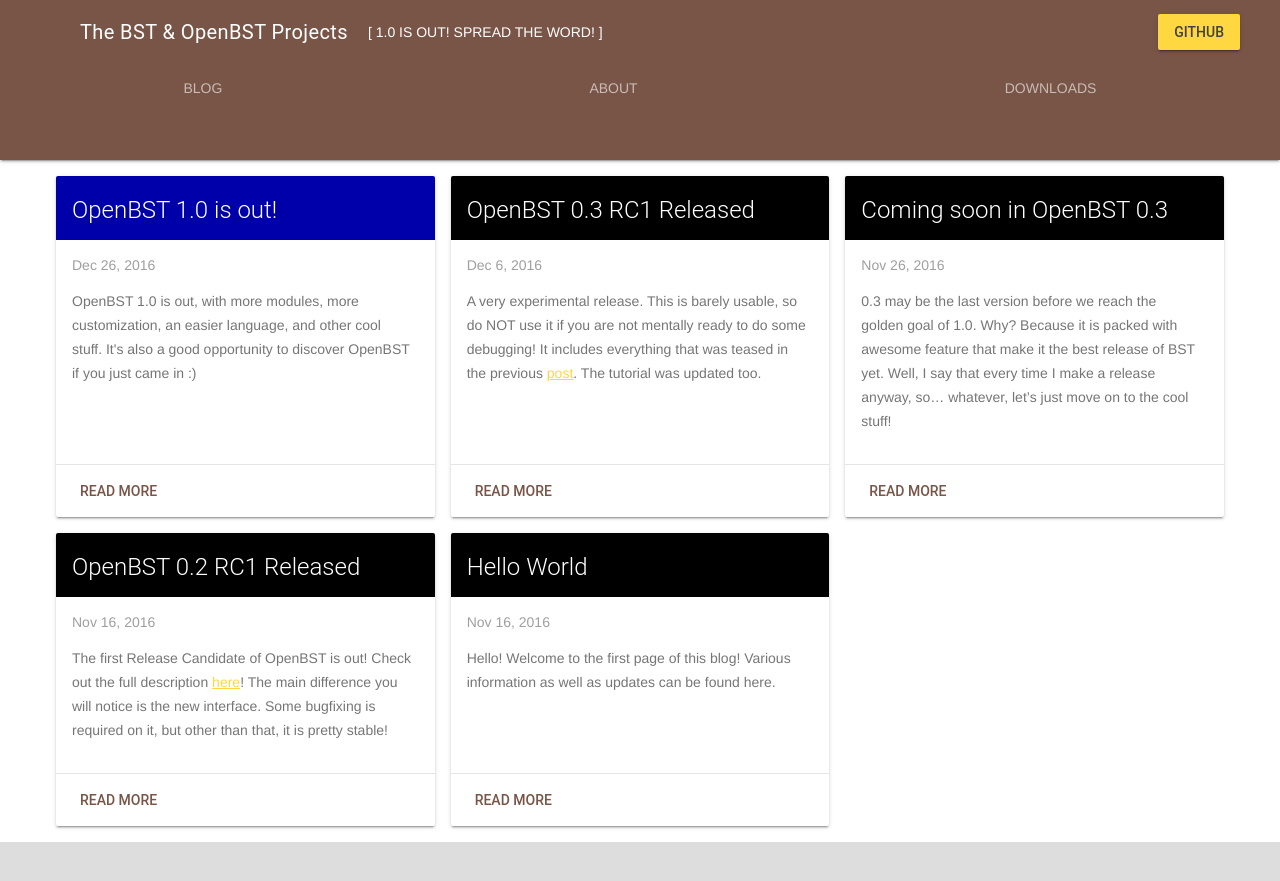
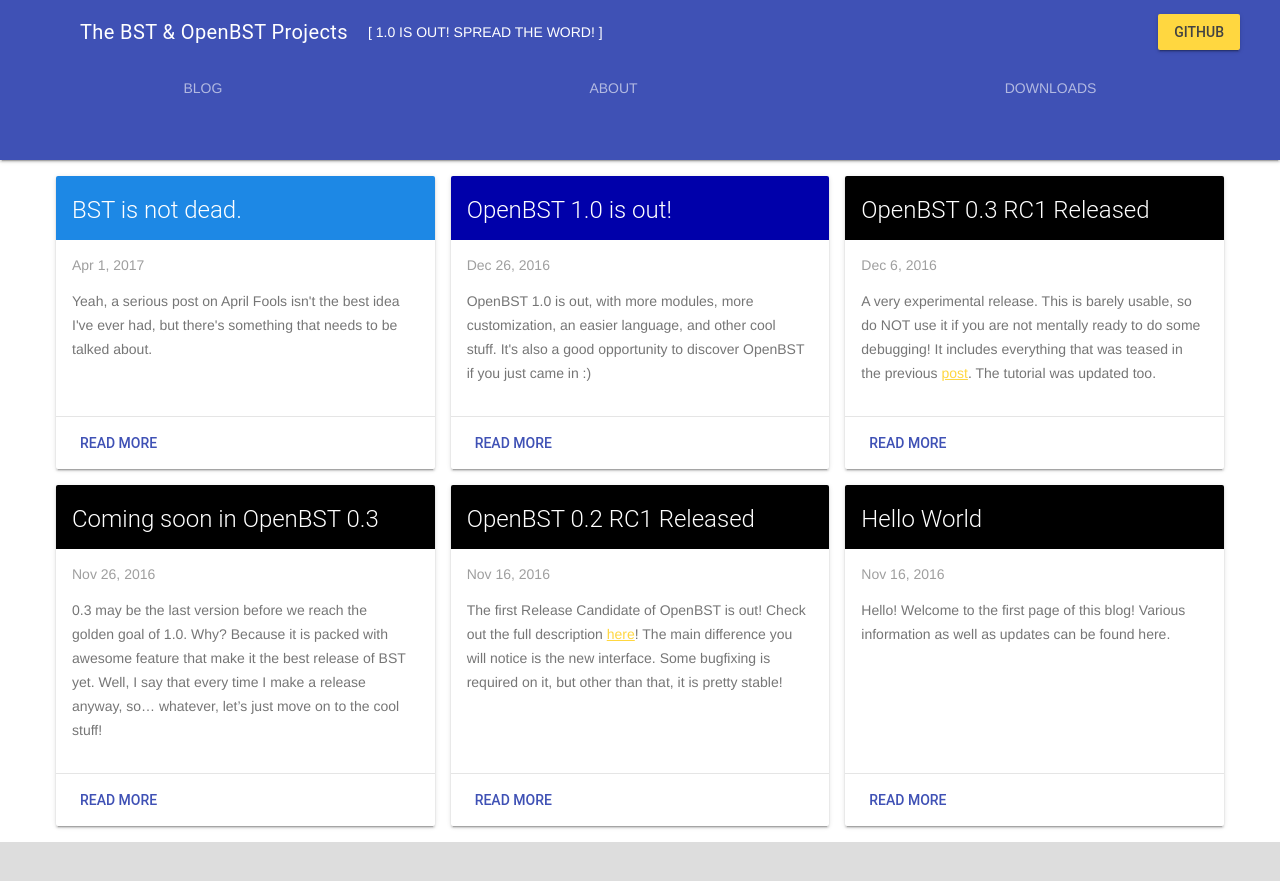
Before and after one commit to utybo/BST, a Jekyll site: the page built from index.html, in a window 1280 px wide and 900 px high. Shown: the top 881 px of the window. Built offline with Jekyll 4.4.1, drawn with Linux system fonts in a browser that asks for light colours; nearby versions of some CDN libraries; some of the changed lines change nothing that is shown.

Commit message:
Various fixes and new blog post

```diff
--- a/_config.yml
+++ b/_config.yml
@@ -9,6 +9,7 @@
 url: "http://utybo.github.io" # the base hostname & protocol for your site
 # twitter_username:
 github_username:  utybo
+timezone: "Europe/Paris"
 # google_play: ''
 # google_plus_com: ''  # Community link
 # google_plus_per: '+'  #Personal link
@@ -18,7 +19,7 @@
 header_type: default  # values [ drawer, default ]
 post_type: default    # values [ highlight, default ]
 pagination_type: default  # values [ ops, default ]
-color1: brown
+color1: indigo
 color2: amber
 
 more_vert:
--- a/_includes/head.html
+++ b/_includes/head.html
@@ -10,7 +10,7 @@
   <link rel="alternate" type="application/rss+xml" title="{{ site.title }}" href="{{ "/feed.xml" | prepend: site.baseurl | prepend: site.url }}" />
 
   <!-- Material Design Lite css Library -->
-  <link rel="stylesheet" href="https://code.getmdl.io/1.2.1/material.{{ site.color1 }}-{{ site.color2 }}.min.css" />
+  <link rel="stylesheet" href="https://code.getmdl.io/1.3.0/material.{{ site.color1 }}-{{ site.color2 }}.min.css" />
 
   <!-- Material Design Fonts -->
   <link rel="stylesheet" type="text/css" href="https://fonts.googleapis.com/icon?family=Material+Icons">
--- /dev/null
+++ b/_posts/2017-04-01-bst-is-not-dead.markdown
@@ -0,0 +1,20 @@
+---
+layout: post
+title:  "BST is not dead."
+date:   2017-04-01 00:00:00
+categories: main
+author: utybo
+highlight: true
+ccolor: "#1d88e5"
+excerpt: "<p>Yeah, a serious post on April Fools isn't the best idea I've ever had, but there's something that needs to be talked about."
+---
+
+Yeah, perfect timing, April fools and stuff, I know. Yet, there is something that I need to talk about. *BST isn't dead*.
+
+Development has been pretty quiet, I'll admit it. The main reason for this lack of activity is mostly just lack of motivation -- it's hard to fully focus on a project when no one uses it in the end. How do I know no one uses it? Easy, I put a download shield showing the total downloads of BST and all the documentation stuff. This number hasn't changed for more than two months. Really, no one cares.
+
+I hope to release BST 1.1 in a few weeks. It is mostly a massive bugfix, stability release, with an additional feature and an updated documentation (that hasn't been released yet, I'm working on it). Everything seems to work, I just need to do more testing.
+
+Other than that, nothing else to say really. I am still a huge beginner in HTML (and this website is based off a heavily modified Jekyll theme that I lost the URL of and am too lazy to find the source.)
+
+**The best thing you can do to help the BST project is by spreading the word!** It's super important!
```
